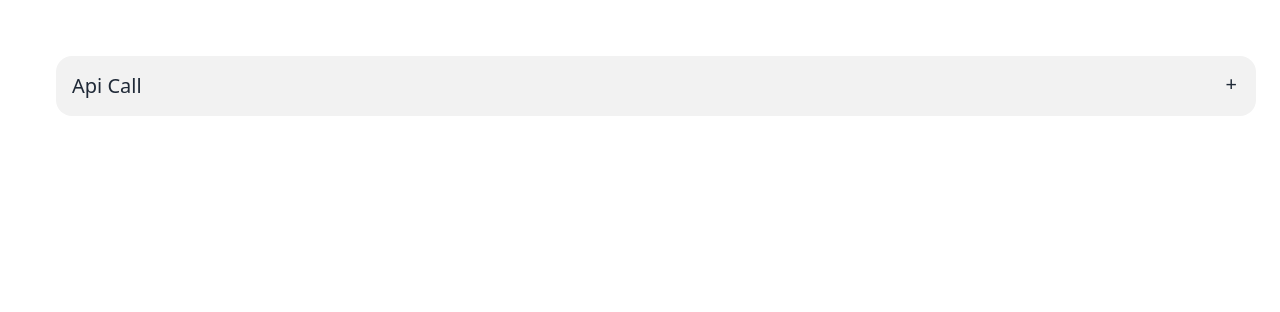
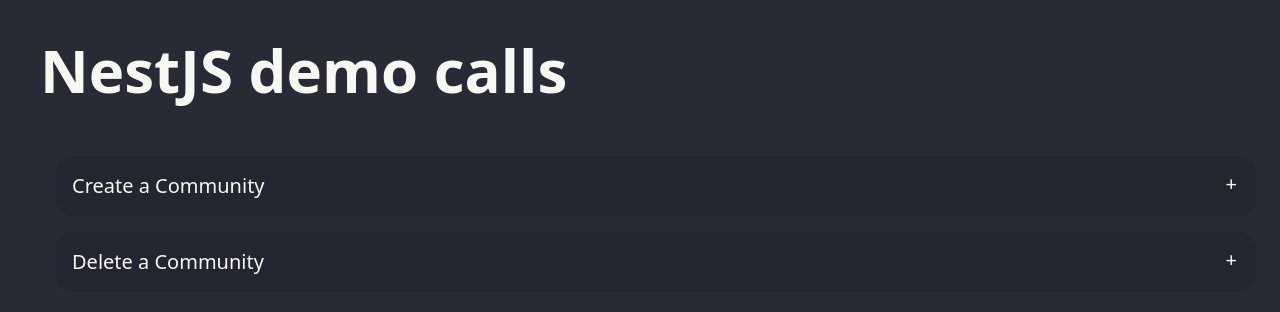
Before and after one commit to wout-junius/api-demo-tester, a React (Vite) app: page / in a window 1280 px wide. Shown: the top 312 px of the page. Built offline with nearby package versions, Linux system fonts and the light colour scheme.

Commit message:
feat: Adding base

```diff
--- a/package.json
+++ b/package.json
@@ -10,8 +10,11 @@
     "preview": "vite preview"
   },
   "dependencies": {
+    "@types/react-syntax-highlighter": "^15.5.11",
     "react": "^18.2.0",
-    "react-dom": "^18.2.0"
+    "react-dom": "^18.2.0",
+    "react-highlight": "^0.15.0",
+    "react-syntax-highlighter": "^15.5.0"
   },
   "devDependencies": {
     "@types/react": "^18.2.37",
--- a/src/App.tsx
+++ b/src/App.tsx
@@ -1,16 +1,28 @@
 import "./App.css";
 import ApiCall from "./components/api-call";
+import { apiCalls } from "./data/api-calls/nestjs";
 
 function App() {
   return (
     <>
+      <h1 className="text-6xl font-extrabold px-10 pt-10">NestJS demo calls</h1>
       <div className="p-10">
         {apiCalls.map((call) => (
           <ApiCall
+            key={call.title}
             title={call.title}
             endpoint={call.endpoint}
             content={call.content}
-            call={() => {}}
+            call={() => {
+              return fetch(`http://localhost:3000${call.endpoint}`, {
+                method: call.method,
+                headers: {
+                  "Content-Type": "application/json",
+                },
+                body: JSON.stringify(call.content),
+              });
+            }}
+            method={call.method}
           />
         ))}
       </div>
@@ -19,14 +31,3 @@
 }
 
 export default App;
-
-const apiCalls = [
-  {
-    title: "Api Call",
-    content: {
-      name: "John Doe",
-      email: "John@test.com",
-    },
-    endpoint: "/test",
-  },
-];
--- a/src/components/ContentTable.tsx
+++ b/src/components/ContentTable.tsx
@@ -6,8 +6,8 @@
   content: { [key: string]: any };
 }) {
   return (
-    <div className="overflow-x-auto">
-      <table className="table">
+    <div className="overflow-x-auto ">
+      <table className="table bg-white/5 rounded mb-4">
         {/* head */}
         <thead>
           <tr>
--- a/src/components/api-call.tsx
+++ b/src/components/api-call.tsx
@@ -1,11 +1,17 @@
 import React from "react";
 import ContentTable from "./ContentTable";
+import SyntaxHighlighter from "react-syntax-highlighter";
+import { dracula } from "react-syntax-highlighter/dist/esm/styles/hljs";
 
-interface ApiCallProps {
+export interface ApiCallProps {
   title: string;
-  content: { [key: string]: string };
+  content?: { [key: string]: string };
   endpoint: string;
-  call: (endpoint: string, content: { [key: string]: string }) => void;
+  method: "GET" | "POST" | "PUT" | "DELETE";
+  call: (
+    endpoint: string,
+    content: { [key: string]: string } | undefined
+  ) => Promise<Response>;
 }
 
 export default function ApiCall({
@@ -14,8 +20,12 @@
   endpoint = "/test",
   call,
 }: ApiCallProps) {
-  const onClick = () => {
-    call(endpoint, content);
+  const [response, setResponse] = React.useState<string | undefined>();
+
+  const onClick = async () => {
+    const response = await call(endpoint, content);
+    const json = await response.json();
+    setResponse(JSON.stringify(json, null, 2));
   };
 
   return (
@@ -24,12 +34,24 @@
       <div className="collapse-title text-xl font-medium">{title}</div>
       <div className="collapse-content">
         <div className="collapse-inner">
-          <ContentTable content={content} />
+          {content ? <ContentTable content={content} /> : null}
           <div className="flex justify-end">
             <button className="btn btn-primary" onClick={onClick}>
-              Fetch <span>{endpoint}</span>
+              Fetch{" "}
+              <i className="bg-zinc-50/20 p-2 rounded font-bold">{endpoint}</i>
             </button>
           </div>
+          {response ? (
+            <div className="w-full">
+              <h1 className=" text-2xl font-bold">Response:</h1>
+              <SyntaxHighlighter
+                className="language-json rounded m-10 max-w-full overflow-hidden"
+                style={dracula}
+              >
+                {response}
+              </SyntaxHighlighter>
+            </div>
+          ) : null}
         </div>
       </div>
     </div>
--- /dev/null
+++ b/src/data/api-calls/nestjs.ts
@@ -0,0 +1,20 @@
+import { ApiCallProps } from "../../components/api-call";
+type Without<T, K> = Pick<T, Exclude<keyof T, K>>;
+
+export const apiCalls : Without<ApiCallProps, 'call'>[] = [
+    {
+        title: 'Create a Community',
+        endpoint: '/communities',
+        method: "POST",
+        content: {
+            name: 'BeJS',
+            description: 'The Belgian JavaScript Community',
+            website: 'https://bejs.io',
+        },
+    },
+    {
+        title: 'Delete a Community',
+        endpoint: '/communities/:id',
+        method: "DELETE",
+    }
+];
--- a/tailwind.config.js
+++ b/tailwind.config.js
@@ -7,5 +7,8 @@
   theme: {
     extend: {},
   },
+  daisyui: {
+    themes: ["dracula"],
+  },
   plugins: [require("daisyui")],
 }
```
Also changed, not shown: 1 other file (tests, documents, lock files or other folders).
